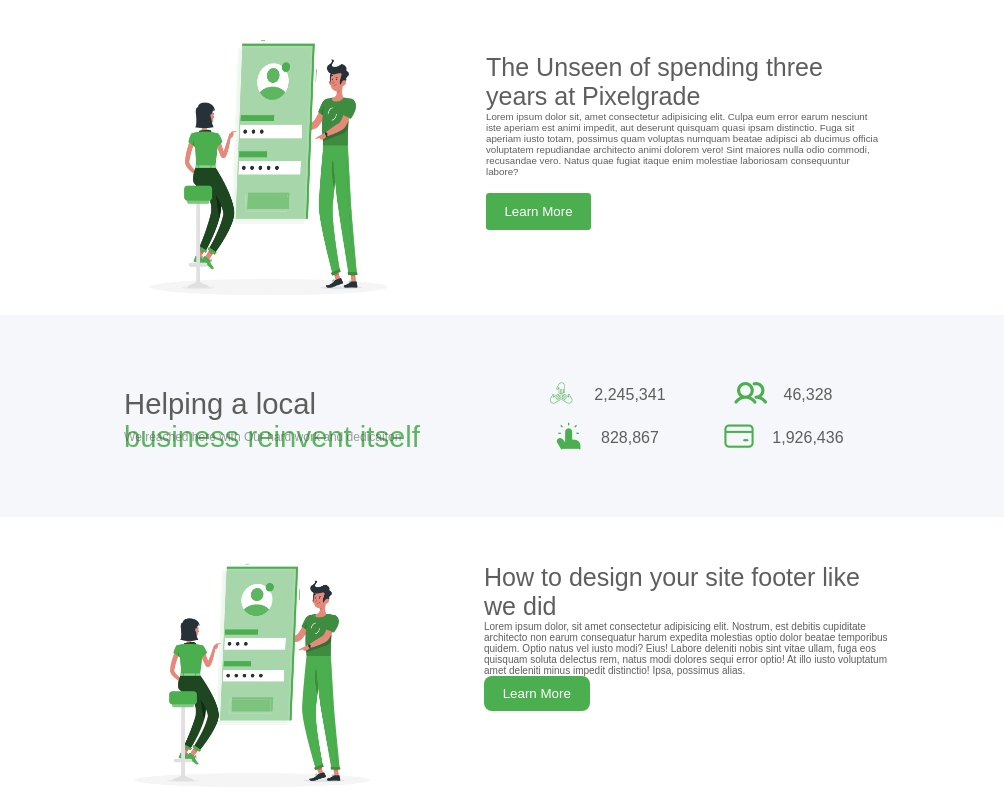
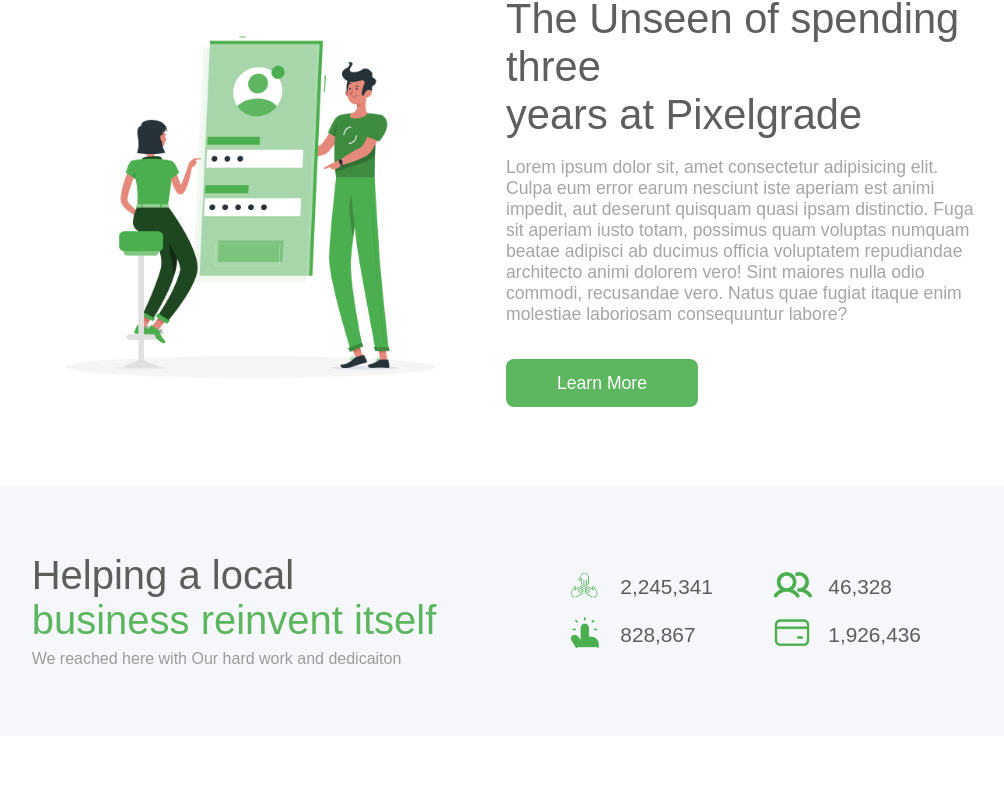
Before and after one commit to codinghubindia/Landing-Page, a React (Create React App) app: page / in a window 1280 px wide. Shown: the part 1216-2028 px from the top of the page, without its empty margins (142-1146 px from the left). Built offline with nearby package versions, Linux system fonts and the light colour scheme; a web font is replaced by a local one.

Commit message:
Improved design

```diff
--- a/src/components/body/Body.jsx
+++ b/src/components/body/Body.jsx
@@ -1,25 +1,29 @@
+import React from 'react';
 import './body.css';
-import { logo1, logo2, logo3, logo4, logo5, logo6 } from '../imex'
+import useIntersectionObserver from './useIntersectionObserver'; // Import the hook
+import { logo1, logo2, logo3, logo4, logo5, logo6 } from '../imex';
 import { unlock, ricon1, ricon2, ricon3, ricon4, tesla, c1, c2, c3 } from '../imex';
 
 const Body = () => {
+  useIntersectionObserver('.animated-section', { threshold: 0.1 });
+
   return (
     <div>
-      <div className="unlock">
+      <div className="unlock animated-section">
         <div className="unlockImg">
-          <img src={unlock} alt="" />
+          <img src={unlock} alt="Unlock" />
         </div>
         <div className="unlockContent">
-          <div className="unlockDesciption">
-            <h3>The Unseen of spending three<br/>years at Pixelgrade</h3>
+          <div className="unlockDescription">
+            <h3>The Unseen of spending three<br />years at Pixelgrade</h3><br/>
             <p>Lorem ipsum dolor sit, amet consectetur adipisicing elit. Culpa eum error earum nesciunt iste aperiam est animi impedit, aut deserunt quisquam quasi ipsam distinctio. Fuga sit aperiam iusto totam, possimus quam voluptas numquam beatae adipisci ab ducimus officia voluptatem repudiandae architecto animi dolorem vero! Sint maiores nulla odio commodi, recusandae vero. Natus quae fugiat itaque enim molestiae laboriosam consequuntur labore?</p>
-          </div>
+          </div><br/>
           <div className="unlockBtn">
             <button>Learn More</button>
           </div>
         </div>
       </div>
-      <div className="achievements">
+      <div className="achievements animated-section">
         <div className="sectionHeading">
           <h3>Helping a local<br /><span>business reinvent itself</span></h3>
           <p>We reached here with Our hard work and dedicaiton</p>
@@ -34,13 +38,13 @@ const Body = () => {
             </div>
             <div className="r2">
               <div className="Icon">
-                <img src={ricon2} alt="" srcset="" />
+                <img src={ricon2} alt="" />
               </div>
               <div className="details"><h3>46,328</h3></div>
             </div>
           </div>
           <div className="row">
-          <div className="r1">
+            <div className="r1">
               <div className="Icon">
                 <img src={ricon3} alt="" />
               </div>
@@ -55,29 +59,27 @@ const Body = () => {
           </div>
         </div>
       </div>
-      <div className="calender">
+      <div className="calender animated-section">
         <div className="lock">
           <img src={unlock} alt="" />
         </div>
         <div className="lockContent">
           <div className="lockDescription">
-            <h2>How to design your site footer like<br/>we did</h2>
-            <p>Lorem ipsum dolor, sit amet consectetur adipisicing elit. Nostrum, est debitis cupiditate architecto non earum consequatur harum expedita molestias optio dolor beatae temporibus quidem. Optio natus vel iusto modi? Eius!
-            Labore deleniti nobis sint vitae ullam, fuga eos quisquam soluta delectus rem, natus modi dolores sequi error optio! At illo iusto voluptatum amet deleniti minus impedit distinctio! Ipsa, possimus alias.</p>
+            <h2>How to design your site footer like<br />we did</h2>
+            <p>Lorem ipsum dolor, sit amet consectetur adipisicing elit. Nostrum, est debitis cupiditate architecto non earum consequatur harum expedita molestias optio dolor beatae temporibus quidem. Optio natus vel iusto modi? Eius! Labore deleniti nobis sint vitae ullam, fuga eos quisquam soluta delectus rem, natus modi dolores sequi error optio! At illo iusto voluptatum amet deleniti minus impedit distinctio! Ipsa, possimus alias.</p>
           </div>
           <div className="lockbtn">
             <button>Learn More</button>
           </div>
         </div>
       </div>
-      <div className="customers">
+      <div className="customers animated-section">
         <div className="customerImg">
           <img src={tesla} alt="" />
         </div>
         <div className="customerContent">
           <div className="customerDescription">
-            <p>Lorem ipsum, dolor sit amet consectetur adipisicing elit. Molestiae ab aut, ipsa dignissimos adipisci nulla reiciendis aliquid velit. Accusantium odit pariatur aliquid magnam itaque debitis? Ratione explicabo delectus ipsam voluptatum.
-            Minus ullam temporibus neque qui eaque? Velit, itaque totam voluptas nobis repudiandae sit quos aliquid a, distinctio perferendis dolorum magnam ducimus cupiditate qui doloribus nesciunt eligendi neque, dolore accusamus nostrum.</p>
+            <p>Lorem ipsum, dolor sit amet consectetur adipisicing elit. Molestiae ab aut, ipsa dignissimos adipisci nulla reiciendis aliquid velit. Accusantium odit pariatur aliquid magnam itaque debitis? Ratione explicabo delectus ipsam voluptatum. Minus ullam temporibus neque qui eaque? Velit, itaque totam voluptas nobis repudiandae sit quos aliquid a, distinctio perferendis dolorum magnam ducimus cupiditate qui doloribus nesciunt eligendi neque, dolore accusamus nostrum.</p>
             <h5>Tim Smith</h5>
             <p>British Dragon Boat Racing Association</p>
           </div>
@@ -92,7 +94,7 @@ const Body = () => {
           </div>
         </div>
       </div>
-      <div className="communityUpdate">
+      <div className="communityUpdate animated-section">
         <div className="communitybdy">
           <h3>Caring is the new marketing</h3>
           <p>The Nextcent blog is the best place to read about the latest membership insights, trends and more. See who's joining the community, read about how our community are increasing their membership income and lot's more.​</p>
@@ -106,23 +108,23 @@ const Body = () => {
             </div>
           </div>
           <div className="f">
-          <div className="img"><img src={c2} alt="" /></div>
+            <div className="img"><img src={c2} alt="" /></div>
             <div className="contentcard">
               <p>What are your safeguarding responsibilities and how can you manage them?</p>
               <a href="#readMore">Read More</a>
             </div>
           </div>
           <div className="f">
-          <div className="img"><img src={c3} alt="" /></div>
+            <div className="img"><img src={c3} alt="" /></div>
             <div className="contentcard">
-              <p>Revamping the Membership Model with the Triathlon  Australia </p>
+              <p>Revamping the Membership Model with the Triathlon Australia</p>
               <a href="#readMore">Read More</a>
             </div>
           </div>
         </div>
       </div>
     </div>
-  )
-}
+  );
+};
 
-export default Body
+export default Body;
--- a/src/components/body/body.css
+++ b/src/components/body/body.css
@@ -1,115 +1,167 @@
-.unlock {
-    display:flex;
-    justify-content:center;
-    align-items:center;
-    height:302px;
-    margin:0.5rem 0;
+:root {
+    --animation-duration: 1s;
+    --animation-timing-function: ease-in-out;
   }
 
-.unlockImg, .unlockContent {
-    padding:2rem;
+  @keyframes slideIn {
+    from {
+      transform: translateX(-100px);
+      opacity: 0;
+    }
+    to {
+      transform: translateX(0);
+      opacity: 1;
+    }
+  }
+
+  .animated-section {
+    opacity: 0;
+    transform: translateX(-100px);
+    transition: opacity var(--animation-duration) var(--animation-timing-function), transform var(--animation-duration) var(--animation-timing-function);
+  }
+
+  .animated-section.in-view {
+    opacity: 1;
+    transform: translateX(0);
+  }
+
+  /* Styles for other sections and elements */
+  .unlock, .achievements, .calender, .customers, .communityUpdate {
+    margin-bottom: 2rem;
+  }
+
+  .unlock {
+    display: flex;
+    justify-content: center;
+    align-items: center;
+    gap: 1rem;
+    width: 100%;
+    margin: 0.5rem 0;
   }
 
   .unlockImg img {
-    width:308px;
-    height:350px;
-    position:relative;
-    top:3rem;
+    width: 30rem;
+    height: auto;
   }
 
+  .unlockContent {
+    width: 30rem;
+    height: auto;
+  }
+
+  .unlockDescription h3 {
+    font-size: 2.6rem;
+    color: #4D4D4D;
+  }
+
+  .unlockDescription p {
+    font-size: 1.1rem;
+    color: #4D4D4D;
+    opacity: 0.5;
+  }
+
+  .unlockBtn button {
+    width: 12rem;
+    height: 3rem;
+    margin-top: 1rem;
+    background: #4CAF4F;
+    color: #FFF;
+    border: none;
+    font-size: 1.1rem;
+    opacity: 0.9;
+    border-radius: 0.5rem;
+    cursor: pointer;
+    transition: background-color 0.3s ease;
+  }
+
+  .unlockBtn button:hover {
+    background-color: #45a049;
+  }
+
+  @media screen and (max-width: 800px) {
+    .unlock {
+      flex-wrap: wrap;
+      justify-content: center;
+      align-items: center;
+      width: 100%;
+      margin: 0.5rem;
+    }
+
+    .unlockImg img {
+      width: 25rem;
+    }
 
     .unlockContent {
-    width: 460px;
-    height: 189px;
+      width: 100%;
+      margin: 2rem;
     }
-
-.unlockDesciption h3 {
-    font-size:25.06px;
-    color:#4D4D4D;
-}
-
-
-.unlockDesciption p {
-    font-size:9.74px;
-    color:#4D4D4D;
-}
-
-
-.unlockBtn button {
-    width:105px;
-    height:37px;
-    margin-top:1rem;
-    background:#4CAF4F;
-    color:#FFF;
-    border:none;
-    border-radius:0.2rem;
   }
 
   /* Style for Achievement Section */
+  .achievements {
+    display: flex;
+    justify-content: center;
+    flex-wrap: wrap;
+    gap:2rem;
+    align-items: center;
+    background: #F5F7FA;
+    height: 250px;
+    margin-top: 3rem;
+  }
 
-.achievements {
-    display:flex;
-    justify-content:center;
-    align-items:center;
-    background: #F5F7FA;
-    height:202.94px;
-    margin-top:3rem;
+  .sectionHeading h3 {
+    font-size: 2.5rem;
+  }
+
+  .sectionHeading p {
+    font-size: 1rem;
+    margin-top:0.4rem;
   }
 
   .row {
-    display:flex;
-    justify-content:space-between;
-    align-items:center;
+    display: flex;
+    justify-content: center;
+    align-items: center;
+    gap: 1rem;
   }
 
   .row img {
-    width:34px;
-    height:34px;
+    width: 2.5rem;
+    height: auto;
   }
 
   .row h3 {
-    font-size:16px;
-    color:#4D4D4D;
+    font-size: 1.3rem;
+    color: #4D4D4D;
   }
 
   .r1, .r2 {
-    width:178px;
-    height:43px;
+    width: 12rem;
+    height: 3rem;
     display: flex;
-    justify-content:center;
-    align-items:center;
-}
-
-.r1 .details,.r2 .details {
-    padding-left:1rem;
+    gap: 1rem;
+    justify-content: flex-start;
+    align-items: center;
   }
 
   .sectionHeading {
-    font-weight:20px;
+    font-weight: 20px;
     font-size: 25px;
-    color:#4D4D4D;
-    padding:0 6rem 0 0;
+    color: #4D4D4D;
+    padding: 0 6rem 0 0;
   }
 
   .sectionHeading span {
     color: #4CAF4F;
   }
 
-.sectionHeading p {
-    font-size:12px;
-    margin-top:-1.5rem;
-}
-
-/* Desingning Calender Section */
-
+  /* Designing Calendar Section */
   .calender {
-    display:flex;
-    margin:none;
-    padding:none;
-    justify-content:center;
-    align-items:center;
+    display: flex;
+    justify-content: center;
+    align-items: center;
     padding: 0 10rem;
-    min-height:301.68px;
+    min-height: 301.68px;
   }
 
   .lock img {
@@ -118,124 +170,123 @@
   }
 
   .lock {
-    margin-right:2rem;
+    margin-right: 2rem;
   }
 
   .lockContent {
-    padding-left:3rem;
+    padding-left: 3rem;
     height: 220px;
-    width:460px;
-    overflow:auto;
+    width: 460px;
+    overflow: auto;
   }
 
   .lockDescription h2 {
-    color:#4D4D4D;
-    font-size:25.06px;
+    color: #4D4D4D;
+    font-size: 25.06px;
   }
 
   .lockDescription p {
-    color:#4D4D4D;
-    font-size:10px;
+    color: #4D4D4D;
+    font-size: 10px;
   }
 
   .lockbtn button {
     background: #4CAF4F;
     width: 105.55px;
-    height:35px;
-    border:none;
-    border-radius:0.5rem;
-    color:#fff;
+    height: 35px;
+    border: none;
+    border-radius: 0.5rem;
+    color: #fff;
   }
 
-/* Designing Customer's Section */
-
+  /* Designing Customers Section */
   .customers {
     background: #F5F7FA;
-    margin:2rem 0;
-    min-height:271.47px;
-    display:flex;
-    justify-content:center;
-    align-items:center;
-    padding: 0 22vw
+    margin: 2rem 0;
+    min-height: 271.47px;
+    display: flex;
+    justify-content: center;
+    align-items: center;
+    padding: 0 22vw;
   }
 
   .customerImg img {
-    width:227px;
-    height:227px;
+    width: 227px;
+    height: 227px;
   }
 
   .customerImg {
-    margin-right:5rem;
+    margin-right: 5rem;
   }
 
   .customerDescription p {
-    color:#4D4D4D;
-    font-size:9.74px;
+    color: #4D4D4D;
+    font-size: 0.975rem;
   }
 
   .customerDescription h5 {
-    color:#4CAF4F;
-    font-size:18px;
+    color: #4CAF4F;
+    font-size: 1.8rem;
   }
 
   .customerLogo {
-    display:flex;
-    justify-content:space-between;
-    align-items:center;
+    display: flex;
+    justify-content: space-between;
+    align-items: center;
   }
 
   .customerLogo img {
-    width:34px;
-    height:34px;
+    width: 34px;
+    height: 34px;
   }
 
   .customerLogo a {
-    text-decoration:none;
-    color:#4CAF4F;
-    font-size:14px;
+    text-decoration: none;
+    color: #4CAF4F;
+    font-size: 1.4rem;
   }
 
   /* Designing Community Update part */
-
   .communityUpdate {
     min-height: 354.51px;
   }
 
   .communitybdy {
-    text-align:center;
-    margin:0 35vw;
-    color:#4D4D4D;
+    text-align: center;
+    margin: 0 35vw;
+    color: #4D4D4D;
   }
 
   .communitybdy h3 {
-    font-size:26px;
+    font-size: 26px;
   }
+
   .communitybdy p {
-    font-size:11px;
+    font-size: 11px;
   }
 
   .ctyframe {
     margin-top: 2rem;
-    display : flex;
-    justify-content:center;
+    display: flex;
+    justify-content: center;
   }
 
   .ctyframe img {
-    width:257px;
-    height:200px;
+    width: 257px;
+    height: 200px;
   }
 
   .contentcard {
-    width:220.65px;
-    min-height:123.55px;
-    background:#F5F7FA;
-    border-radius:0.5rem;
-    padding:0.1rem;
-    margin:auto;
-    position:relative;
-    top:-8vh;
-    box-shadow:0px 3px 6px #E4EBF1;
-    text-align:center;
+    width: 220.65px;
+    min-height: 123.55px;
+    background: #F5F7FA;
+    border-radius: 0.5rem;
+    padding: 0.1rem;
+    margin: auto;
+    position: relative;
+    top: -8vh;
+    box-shadow: 0px 3px 6px #E4EBF1;
+    text-align: center;
   }
 
   .f {
@@ -243,6 +294,76 @@
   }
 
   .contentcard a {
-    text-decoration:none;
-    color:#4CAF4F;
+    text-decoration: none;
+    color: #4CAF4F;
   }
+
+  /* Responsive styles for smaller screens */
+  @media screen and (max-width: 1200px) {
+    .calender {
+      flex-direction: column;
+      padding: 0 5rem;
+    }
+
+    .lock img {
+      width: 80%;
+    }
+
+    .lockContent {
+      width: 100%;
+    }
+
+    .customers {
+      flex-direction: column;
+      padding: 0 5rem;
+    }
+
+    .customerImg img {
+      width: 80%;
+    }
+
+    .communitybdy {
+      margin: 0 10vw;
+    }
+  }
+
+  @media screen and (max-width: 768px) {
+    .achievements {
+      flex-direction: column;
+      text-align: center;
+      padding: 2rem;
+    }
+
+    .sectionHeading {
+      padding: 0;
+    }
+
+    .row {
+      flex-direction: column;
+      align-items: center;
+    }
+
+    .row img {
+      margin-bottom: 1rem;
+    }
+
+    .calender {
+      padding: 0 2rem;
+    }
+
+    .customers {
+      padding: 0 2rem;
+    }
+
+    .communitybdy {
+      margin: 0 5vw;
+    }
+
+    .ctyframe {
+      flex-direction: column;
+    }
+
+    .f {
+      margin-bottom: 2rem;
+    }
+  }
--- /dev/null
+++ b/src/components/body/useIntersectionObserver.js
@@ -0,0 +1,22 @@
+import { useEffect } from 'react';
+
+const useIntersectionObserver = (setRef, options) => {
+  useEffect(() => {
+    const observer = new IntersectionObserver((entries) => {
+      entries.forEach(entry => {
+        if (entry.isIntersecting) {
+          entry.target.classList.add('in-view');
+        }
+      });
+    }, options);
+
+    const elements = document.querySelectorAll(setRef);
+    elements.forEach(element => observer.observe(element));
+
+    return () => {
+      elements.forEach(element => observer.unobserve(element));
+    };
+  }, [setRef, options]);
+};
+
+export default useIntersectionObserver;
```
Also changed, not shown: src/components/header/header.css (+9 -9 lines). Lines whose indentation alone changed are shown as unchanged.
